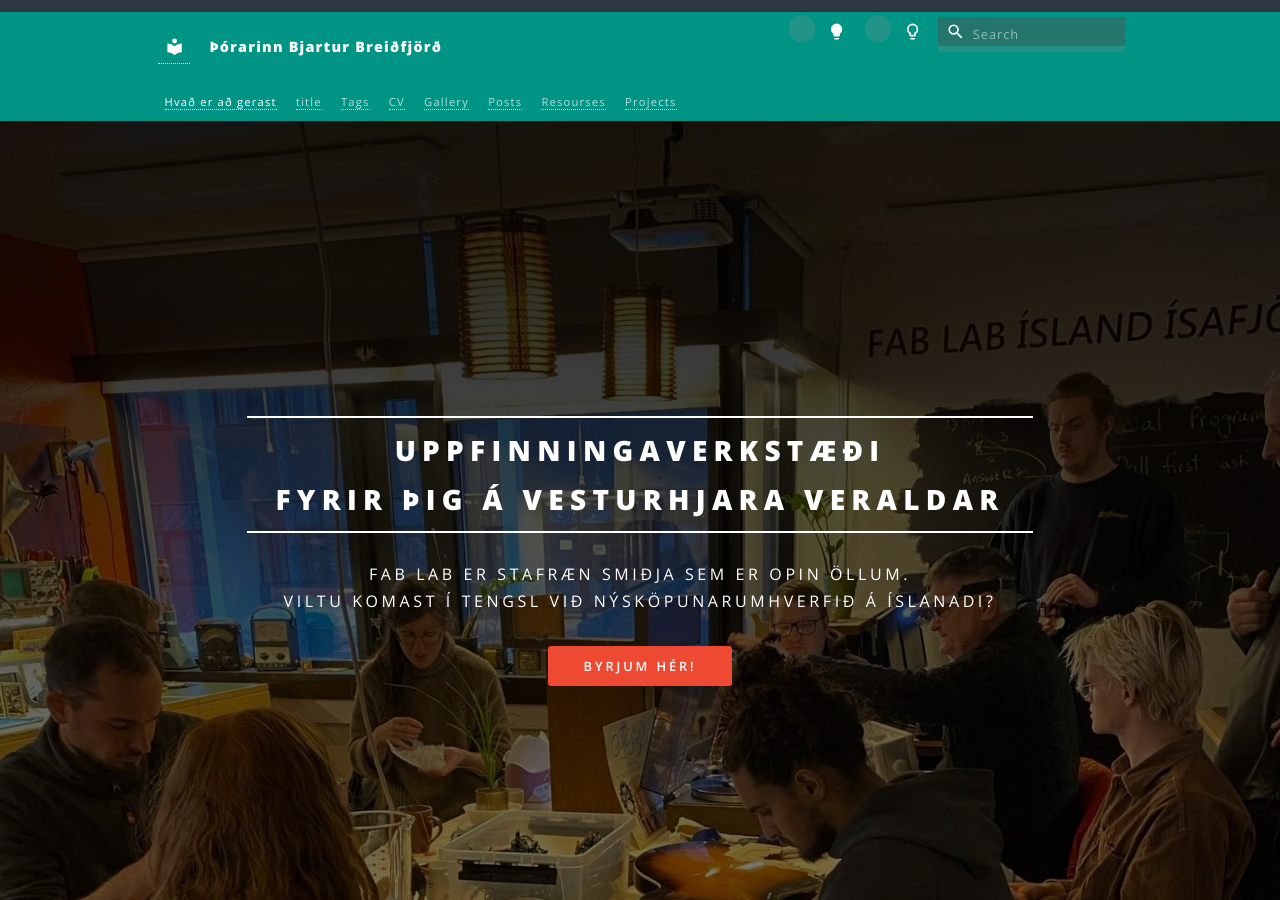
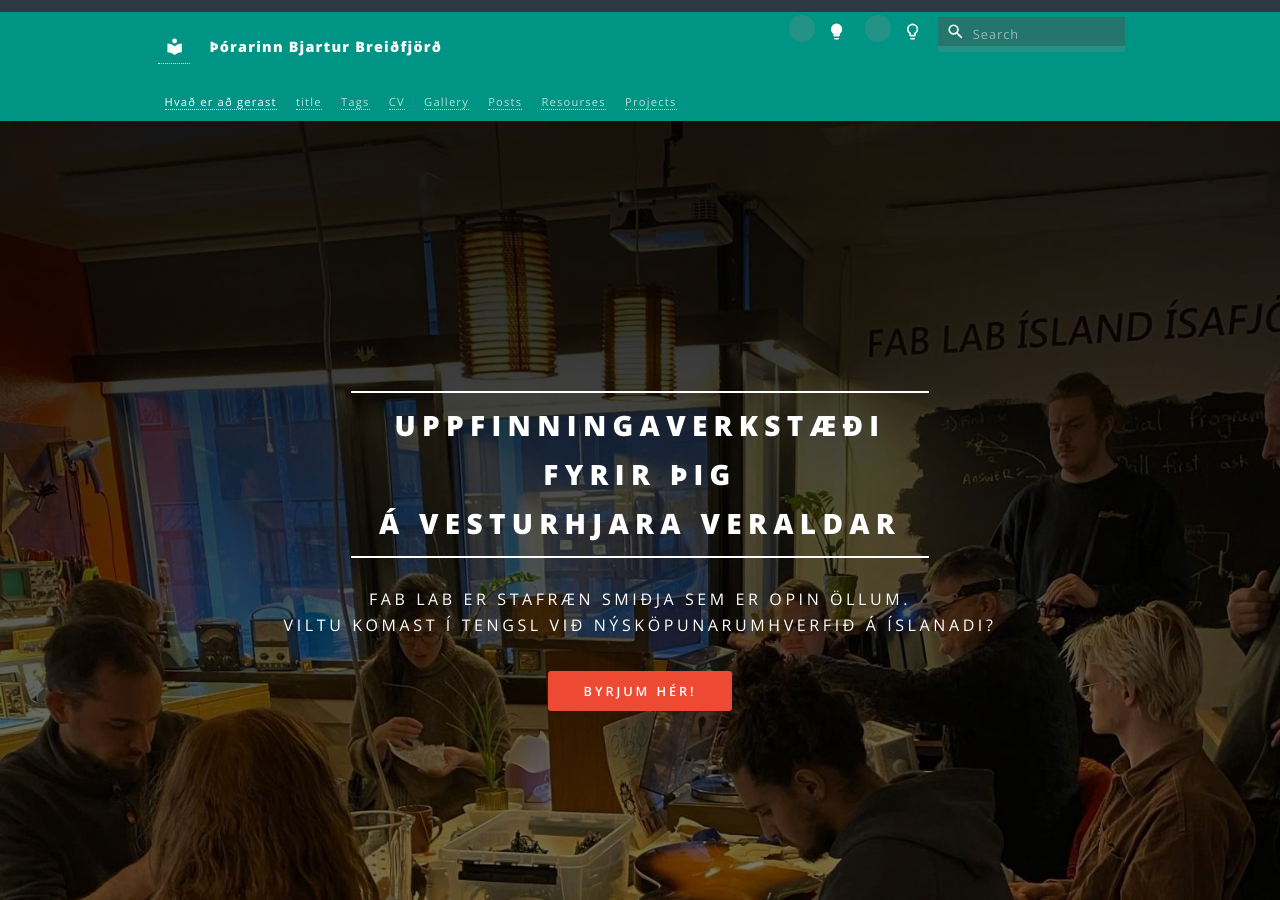
Before and after one commit to hanndoddi/mkdocs, an MkDocs documentation site: the page built from docs/index.md, in a window 1280 px wide and 900 px high. Built offline with MkDocs 1.6.1 and Material for MkDocs 9.7.7, drawn with Linux system fonts in a browser that asks for light colours; nearby versions of some CDN libraries; library files that are not in the unit come from our copies.

Commit message:
paskaegg

```diff
--- a/material/overrides/home.html
+++ b/material/overrides/home.html
@@ -13,11 +13,11 @@
       <!-- Banner -->
         <section id="banner">
           <div class="inner">
-            <h2>Uppfinningaverkstæði <br>fyrir þig á vesturhjara veraldar</h2>
+            <h2>Uppfinningaverkstæði <br>fyrir þig<br> á vesturhjara veraldar</h2>
             <p>Fab Lab er stafræn smiðja sem er opin öllum.<br> Viltu Komast í tengsl við nýsköpunarumhverfið á íslanadi?</p>
             <!-- p>Fab Lab er stafræn smiðja sem er opin öllum.<br> Viltu búa til byltingarkennda uppfinningu? <br> læra á framandi forrit til að hana nánast hvað sem er?<br> Komast í tengsl við nýsköpunarumhverfið á íslenadi?</p -->
             <ul class="actions special">
-              <li><a href="#" class="button primary">Byrjum hér!</a></li>
+              <li><a href="https://www.youtube.com/watch?v=oHg5SJYRHA0" class="button primary">Byrjum hér!</a></li>
             </ul>
           </div>
           <a href="#one" class="more scrolly">Lærðu meira!</a>
```
